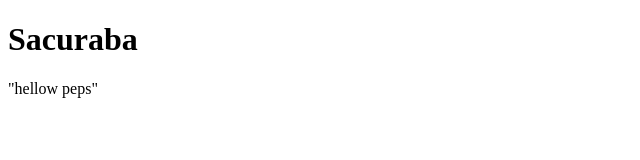
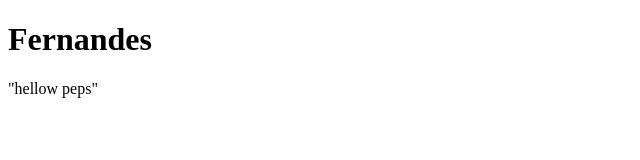
Before and after one commit to adrianomtriches/SpongeBob, a plain HTML site: page index.html in a window 1280 px wide. Shown: the full height of the page, 0-640 px from the left. Drawn offline with Linux system fonts and the light colour scheme.

```diff
--- a/index.html
+++ b/index.html
@@ -4,7 +4,7 @@
 	<title></title>
 </head>
 <body>
-<H1>Sacuraba</H1>
+<H1>Fernandes</H1>
 "hellow peps"
 </body>
 </html>
```
Also changed, not shown: README.md.
